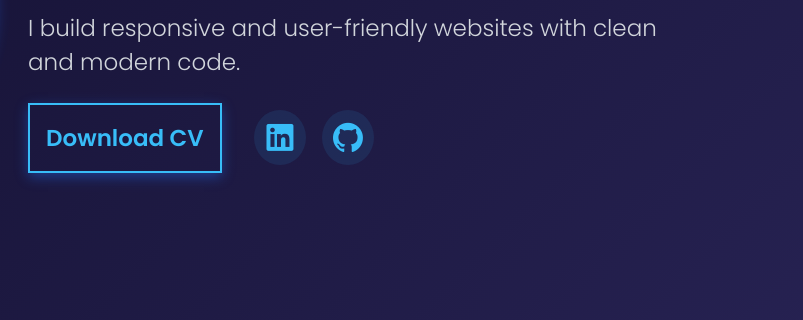
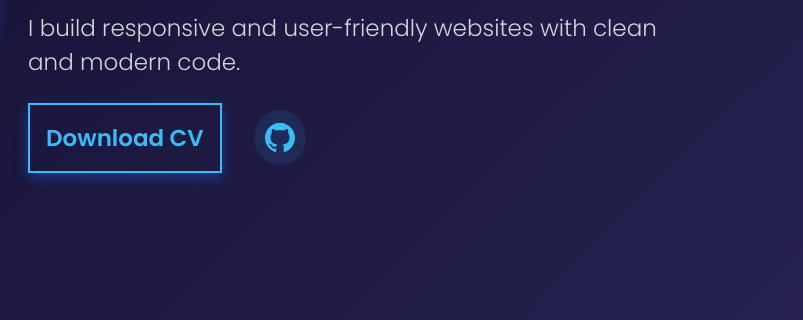
Before and after one commit to DeniseLara/Portfolio-v2, a plain HTML site: page index.html in a window 1280 px wide. Shown: the part 414-734 px from the top of the page, 477-1280 px from the left. Drawn offline with nearby package versions, Linux system fonts and the light colour scheme.

Commit message:
actualizaciones

```diff
--- a/index.html
+++ b/index.html
@@ -108,7 +108,7 @@
         <div class="contacts__container">
         <a
             class="principal__button"
-            href="/cv/DeniseL.pdf"
+            href="/cv/Denise_Lara.pdf"
             download="Denise_Lara_CV.pdf"
             rel="noopener noreferrer"
             aria-label="Download Denise Lara's CV"
@@ -118,18 +118,6 @@
 
         <div class="footer-socials">
             <ul class="footer-socials-list">
-                <li class="footer-socials-item">
-                    <a
-                        class="footer-socials-link"
-                        href="https://www.linkedin.com/in/denise-lara-3bb61a388"
-                        aria-label="Linkedin"
-                        target="_blank"
-                        rel="noopener noreferrer"
-                    >
-                        <i class="ri-linkedin-box-fill"></i>
-                    </a>
-                </li>
-
                 <li class="footer-socials-item">
                     <a
                         class="footer-socials-link"
```
Also changed, not shown: 2 other files.
